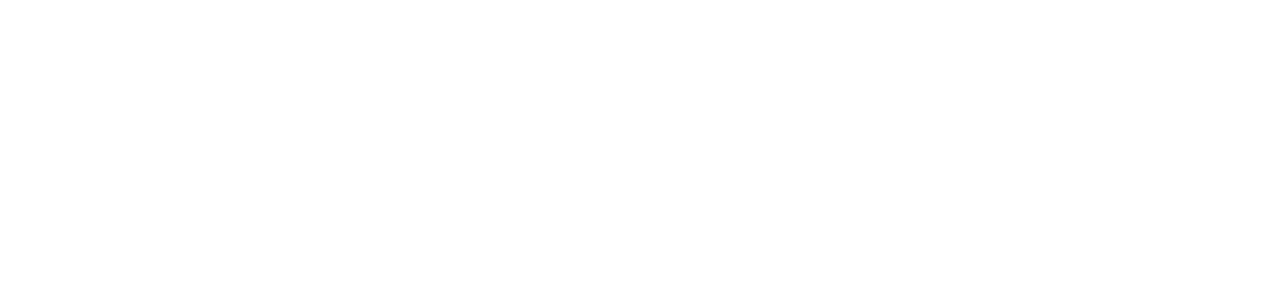
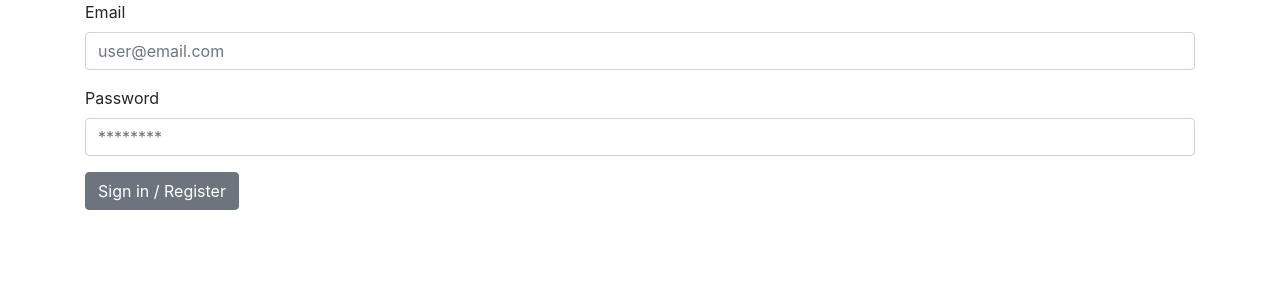
Before and after one commit to fadillzzz/glints-p2-frontend, a React (Create React App) app: page / in a window 1280 px wide. Shown: the top 300 px of the page. Built offline with nearby package versions, Linux system fonts and the light colour scheme.

Commit message:
Fixes registration form showing up after log in

```diff
--- a/src/App.js
+++ b/src/App.js
@@ -9,7 +9,7 @@
     return (
       <Router>
         <Container className="h-100">
-          <Route path="/register" component={Register} />
+          <Route exact path="/" component={Register} />
           <Route path="/dashboard" component={Dashboard} />
         </Container>
       </Router>
```
